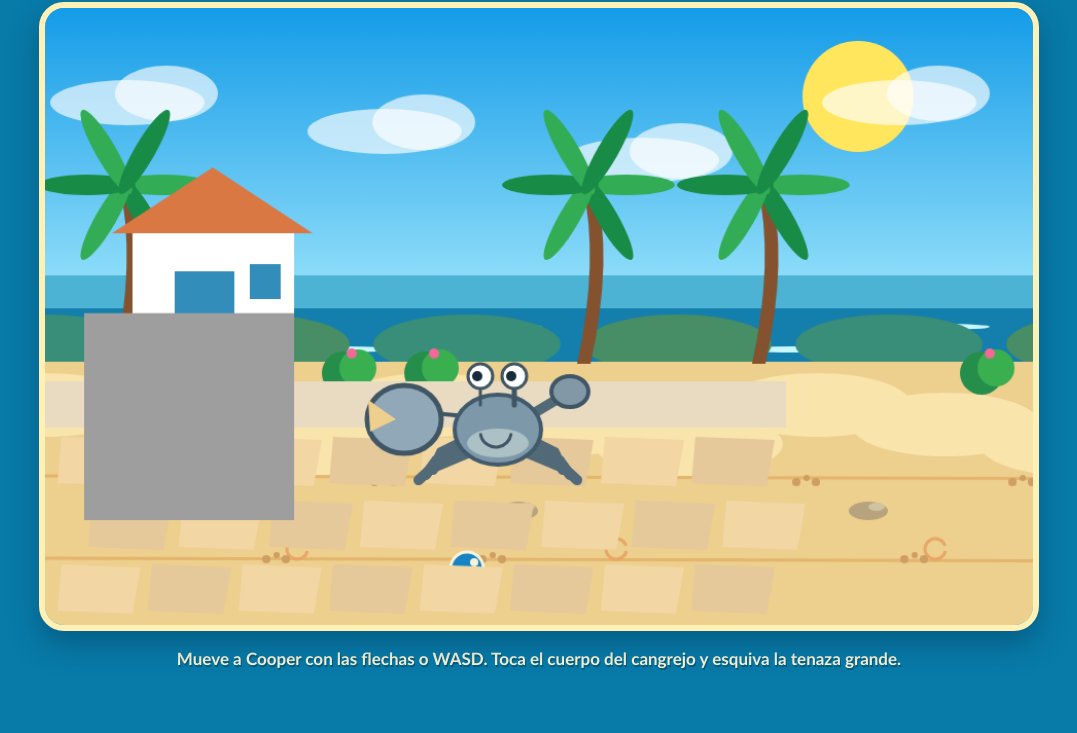
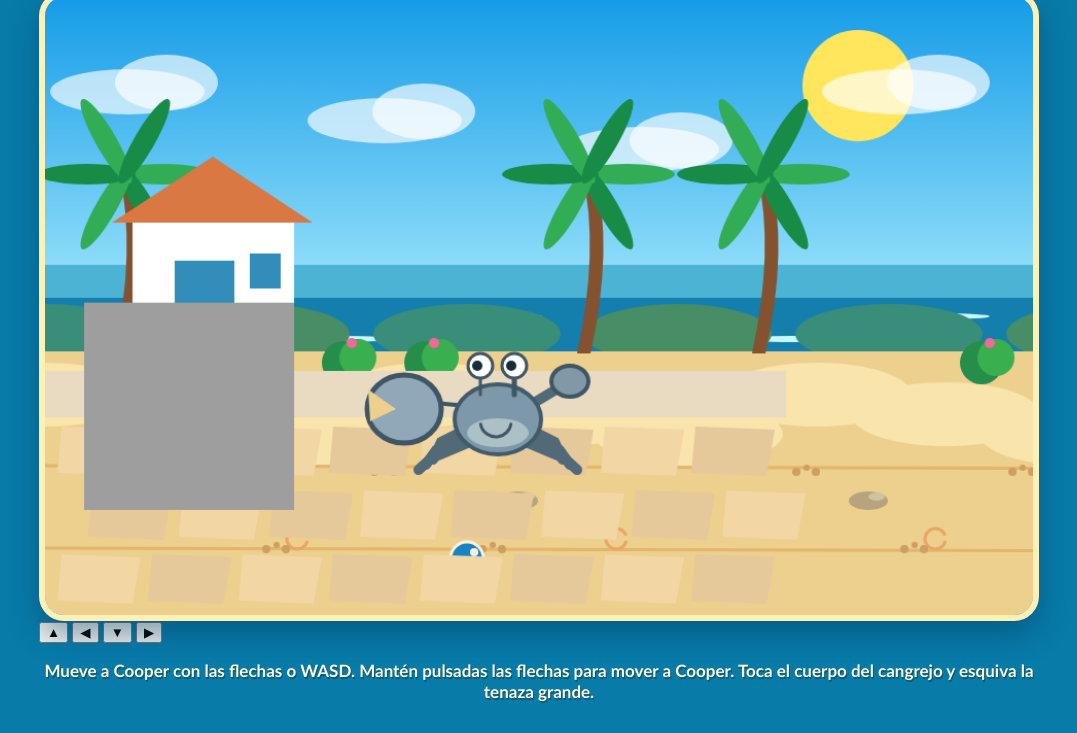
Before and after one commit to drhcolombia/juego-mati, a plain HTML site: page index.html in a window 1280 px wide. Both pictures are taken after a click on the button "JUGAR". Shown: the part 89-822 px from the top of the page, without its empty margins (101-1178 px from the left). Before the commit the page ends 800 px from the top, so only its background shows below. Drawn offline with Linux system fonts and the light colour scheme.

Commit message:
Añadir botones táctiles para Mati

```diff
--- a/index.html
+++ b/index.html
@@ -24,7 +24,7 @@
         <strong>❤️ Vidas: <span id="lives">3</span></strong>
       </header>
       <div class="board">
-        <canvas id="canvas" width="960" height="600" aria-label="Patio tropical: mueve a Cooper con las flechas o WASD"></canvas>
+        <canvas id="canvas" width="960" height="600" aria-label="Patio tropical: mueve a Cooper con las flechas en pantalla o con el teclado"></canvas>
         <div id="message" class="message" role="status" aria-live="polite"></div>
         <div id="game-over" class="game-over hidden">
           <h2>Game Over</h2>
@@ -32,7 +32,13 @@
           <button id="restart" class="big-button">Jugar otra vez</button>
         </div>
       </div>
-      <p class="instructions">Mueve a Cooper con las flechas o WASD. Toca el cuerpo del cangrejo y esquiva la tenaza grande.</p>
+      <div class="touch-controls" role="group" aria-label="Flechas para mover a Cooper">
+        <button type="button" class="direction-button up" data-direction="arrowup" aria-label="Mover arriba" aria-pressed="false">▲</button>
+        <button type="button" class="direction-button left" data-direction="arrowleft" aria-label="Mover a la izquierda" aria-pressed="false">◀</button>
+        <button type="button" class="direction-button down" data-direction="arrowdown" aria-label="Mover abajo" aria-pressed="false">▼</button>
+        <button type="button" class="direction-button right" data-direction="arrowright" aria-label="Mover a la derecha" aria-pressed="false">▶</button>
+      </div>
+      <p class="instructions"><span class="keyboard-tip">Mueve a Cooper con las flechas o WASD. </span><span class="touch-tip">Mantén pulsadas las flechas para mover a Cooper. </span>Toca el cuerpo del cangrejo y esquiva la tenaza grande.</p>
     </section>
   </main>
 </body>
```
